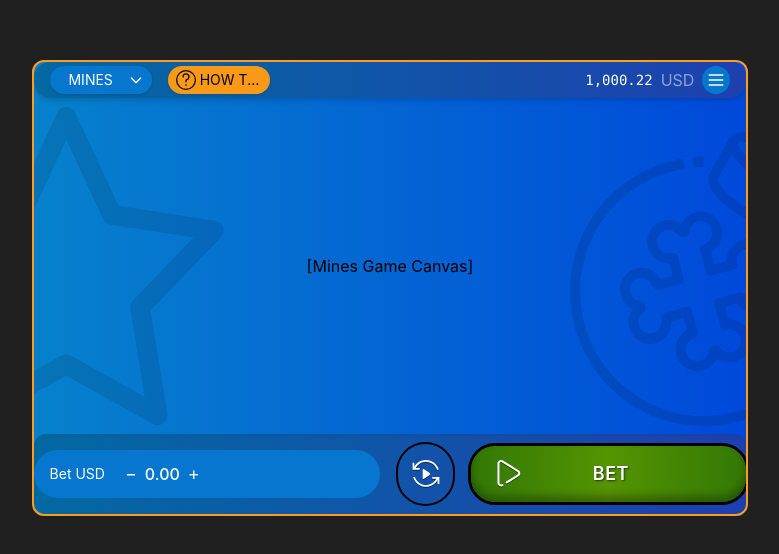
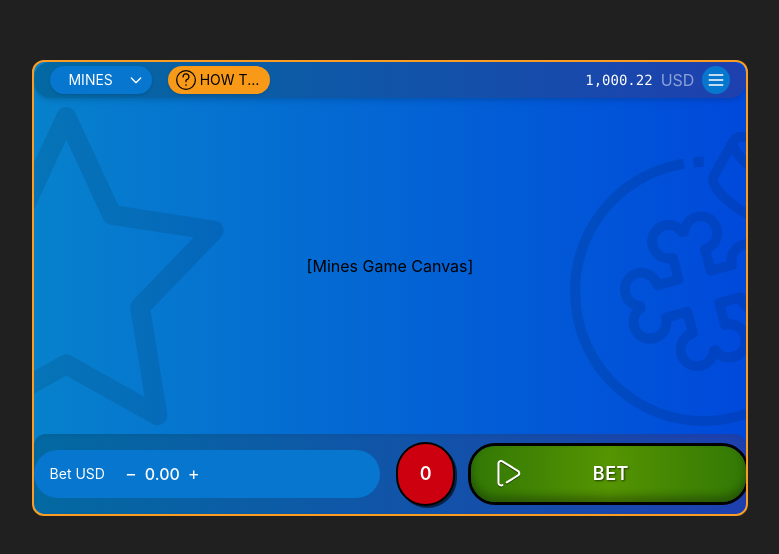
Before and after one commit to BelskviK/Vue-PIXI, a Vue app: page /games/1 in a window 1280 px wide. Shown: the part 112-666 px from the top of the page, without its empty margins (250-1029 px from the left). Built offline with nearby package versions, Linux system fonts and the light colour scheme.

Commit message:
added auto button conditions styles

```diff
--- a/src/components/BetAuto.vue
+++ b/src/components/BetAuto.vue
@@ -1,22 +1,84 @@
-<!--  src/components/BetAuto.vue -->
 <template>
-  <button
-    @click="$emit('toggle')"
-    :class="[
-      'w-16 h-16 flex items-center justify-center rounded-full border-2',
-      active ? 'border-green-400 bg-green-500' : 'border-gray-400 bg-gray-800',
-    ]"
-  >
-    <img :src="iconAutoPlay" alt="Bet Icon" class="w-7 h-7 flex-shrink-0" />
+  <button @click="handleClick" :class="buttonClasses">
+    <span v-if="mode === 'countdown'" class="text-white font-semibold">
+      {{ countdown }}
+    </span>
+    <img
+      v-else
+      :src="iconAutoPlay"
+      alt="Auto Play Icon"
+      class="w-7 h-7 flex-shrink-0"
+    />
   </button>
 </template>
 
 <script setup lang="ts">
-import { defineProps, defineEmits } from "vue";
+import { ref, watch, computed } from "vue";
 import iconAutoPlay from "@/assets/icon-auto-play.svg";
 
-defineProps<{ active: boolean }>();
-const emit = defineEmits<{
-  (e: "toggle"): void;
-}>();
+// props and emits
+const props = withDefaults(defineProps<{ active: boolean }>(), {
+  active: false,
+});
+const emit = defineEmits<{ (e: "toggle"): void }>();
+
+// local state
+const countdown = ref(0);
+const mode = ref<"active" | "disabled" | "countdown">(
+  props.active ? "active" : "disabled"
+);
+let timer: ReturnType<typeof setInterval> | null = null;
+
+// watch active prop
+watch(
+  () => props.active,
+  (val) => {
+    if (val) {
+      mode.value = "active";
+      clearTimer();
+    } else {
+      mode.value = "countdown";
+      countdown.value = 5;
+      timer = setInterval(() => {
+        if (countdown.value > 0) {
+          countdown.value--;
+        } else {
+          clearTimer();
+          mode.value = "active";
+          emit("toggle");
+        }
+      }, 1000);
+    }
+  },
+  { immediate: true }
+);
+
+function clearTimer() {
+  if (timer) {
+    clearInterval(timer);
+    timer = null;
+  }
+  countdown.value = 0;
+}
+
+function handleClick() {
+  if (mode.value === "active") {
+    mode.value = "disabled";
+    emit("toggle");
+  }
+}
+
+// compute classes
+const buttonClasses = computed(() => {
+  const base =
+    "w-16 h-16 flex items-center justify-center rounded-full border-2 shadow-[2px_2px_0_rgba(0,0,0,0.6)]";
+  if (mode.value === "active") {
+    return [base, "active:translate-y-[2px]", "border-green-400 bg-green-500"];
+  } else if (mode.value === "countdown") {
+    return [base, "border-gray-400 bg-[#cc000e] text-lg"];
+  } else {
+    // disabled
+    return [base, "border-gray-400 bg-gray-800 opacity-50"];
+  }
+});
 </script>
--- a/src/components/BetButton.vue
+++ b/src/components/BetButton.vue
@@ -50,7 +50,7 @@ function handleClick() {
     :disabled="isDisabled"
     @click="handleClick"
     :class="[
-      'relative inline-flex items-center justify-center w-[300px] h-14 rounded-3xl font-semibold text-lg text-white tracking-wide transition-transform duration-75 focus:outline-none',
+      'relative inline-flex items-center justify-center w-[300px] h-14 rounded-3xl font-semibold text-lg text-white tracking-wide transition-transform duration-75 focus:outline-none active:translate-y-[2px]',
       opacityClass,
     ]"
   >
--- a/src/components/BetInput.vue
+++ b/src/components/BetInput.vue
@@ -7,14 +7,14 @@
     <div class="flex items-center bg-blue-900 rounded-full px-3 py-1">
       <button
         @click="emit('decrease')"
-        class="text-white text-lg leading-none focus:outline-none"
+        class="text-white text-lg leading-none focus:outline-none active:translate-y-[2px]"
       >
         &minus;
       </button>
       <span class="mx-2 text-white font-medium">{{ value.toFixed(2) }}</span>
       <button
         @click="emit('increase')"
-        class="text-white text-lg leading-none focus:outline-none"
+        class="text-white text-lg leading-none focus:outline-none active:translate-y-[2px]"
       >
         &plus;
       </button>
--- a/src/components/Header.vue
+++ b/src/components/Header.vue
@@ -7,7 +7,7 @@
       <!-- game selector button -->
       <button
         @click="toggleDropdown"
-        class="flex items-center justify-center w-[30%] h-7 rounded-3xl shadow text-white text-sm px-2 transition-transform duration-100 active:translate-y-1 active:shadow-inner"
+        class="flex items-center justify-center w-[30%] h-7 rounded-3xl shadow text-white text-sm px-2 transition-transform duration-100 active:translate-y-[2px] active:shadow-inner"
         :style="{ backgroundColor: theme.btn }"
       >
         <span class="flex-1 text-center font-normal truncate">
@@ -32,7 +32,7 @@
       <!-- how to play button (static color) -->
       <button
         @click="openHowToPlayModal"
-        class="flex items-center justify-center w-[30%] h-7 rounded-3xl shadow bg-[#f89a17] text-black text-sm px-2 transition-transform duration-100 active:translate-y-1 active:shadow-inner"
+        class="flex items-center justify-center w-[30%] h-7 rounded-3xl shadow bg-[#f89a17] text-black text-sm px-2 transition-transform duration-100 active:translate-y-[2px] active:shadow-inner"
       >
         <img :src="howTo" alt="" class="w-5 h-5 mr-1 filter brightness-0" />
         <span class="flex-1 text-center truncate">HOW TO PLAY?</span>
@@ -44,7 +44,7 @@
       <p class="opacity-50">USD</p>
       <button
         @click="openMenu"
-        class="p-1 rounded-full transition-transform duration-100 active:translate-y-1"
+        class="p-1 rounded-full transition-transform duration-100 active:translate-y-[2px]"
         :style="{ backgroundColor: theme.btn }"
         aria-label="Open menu"
       >
```
